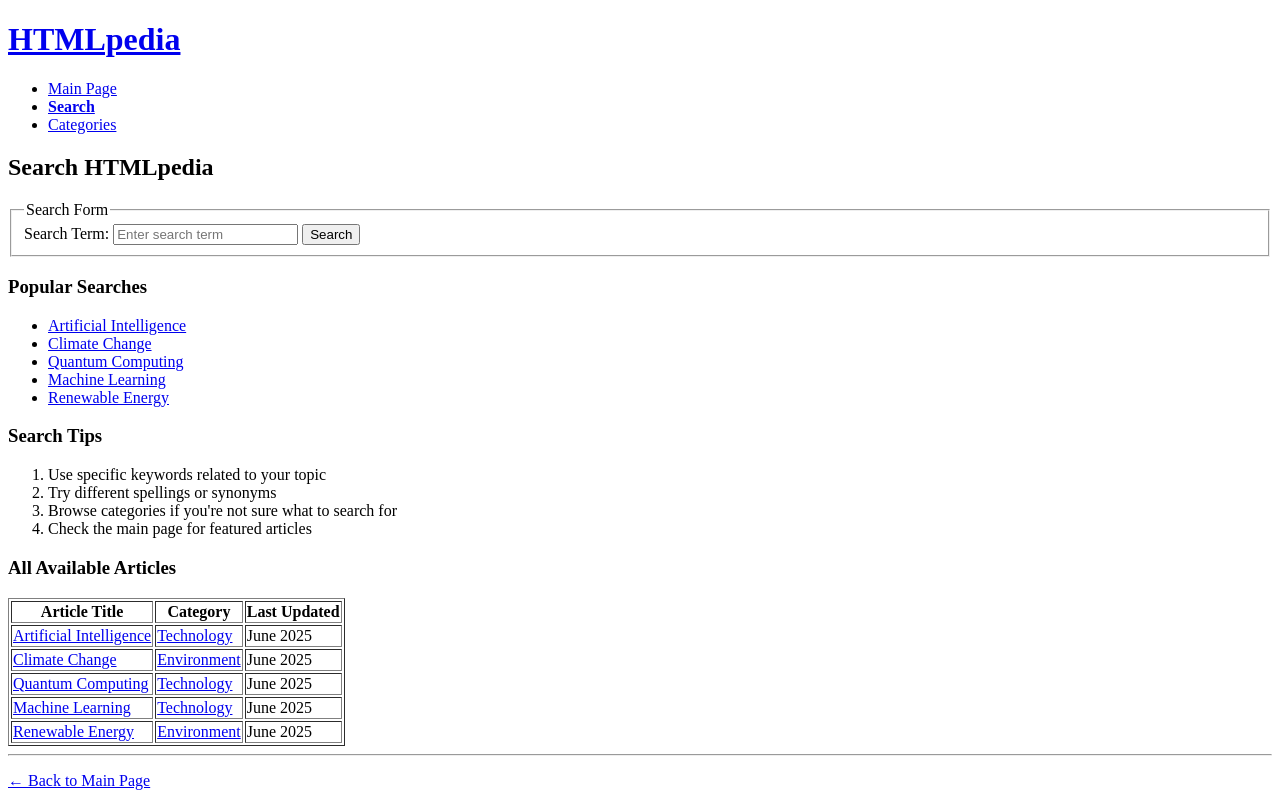
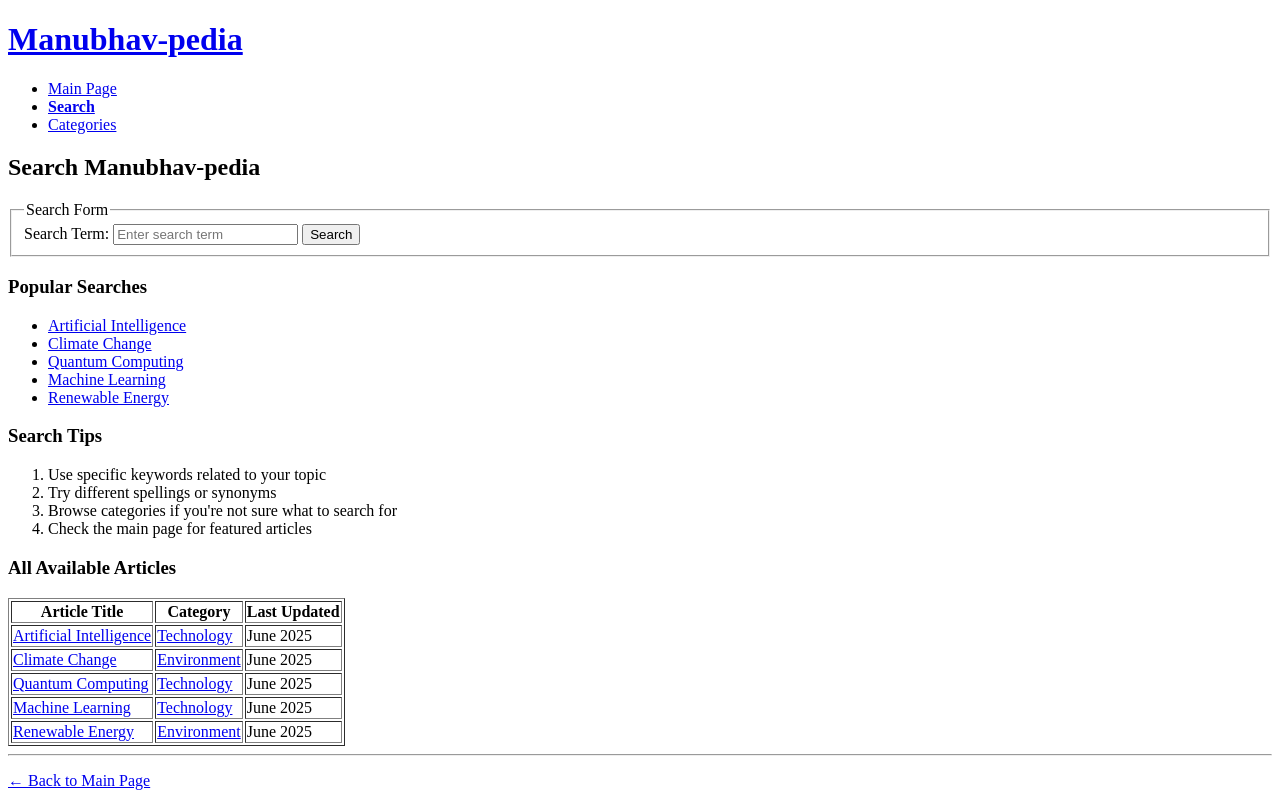
Before and after one commit to Manubhav-Chauhan/Manubhav-Pedia, a plain HTML site: page search.html in a window 1280 px wide. Drawn offline with Linux system fonts and the light colour scheme.

Commit message:
Update search.html

```diff
--- a/search.html
+++ b/search.html
@@ -3,11 +3,11 @@
 <head>
     <meta charset="UTF-8">
     <meta name="viewport" content="width=device-width, initial-scale=1.0">
-    <title>Search - HTMLpedia</title>
+    <title>Search - Manubhav-pedia</title>
 </head>
 <body>
     <header>
-        <h1><a href="index.html">HTMLpedia</a></h1>
+        <h1><a href="index.html">Manubhav-pedia</a></h1>
         <nav>
             <ul>
                 <li><a href="index.html">Main Page</a></li>
@@ -19,7 +19,7 @@
 
     <main>
         <section>
-            <h2>Search HTMLpedia</h2>
+            <h2>Search Manubhav-pedia</h2>
             <form>
                 <fieldset>
                     <legend>Search Form</legend>
```
